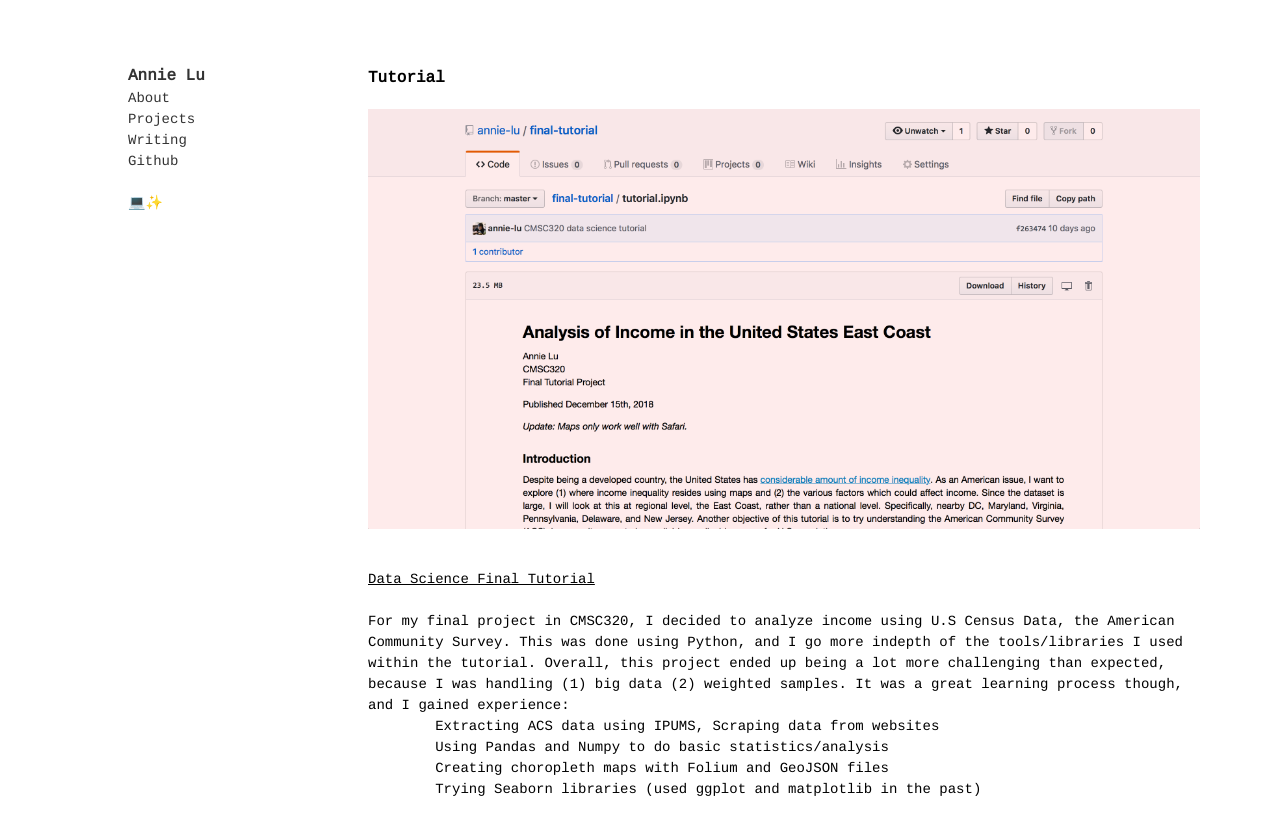
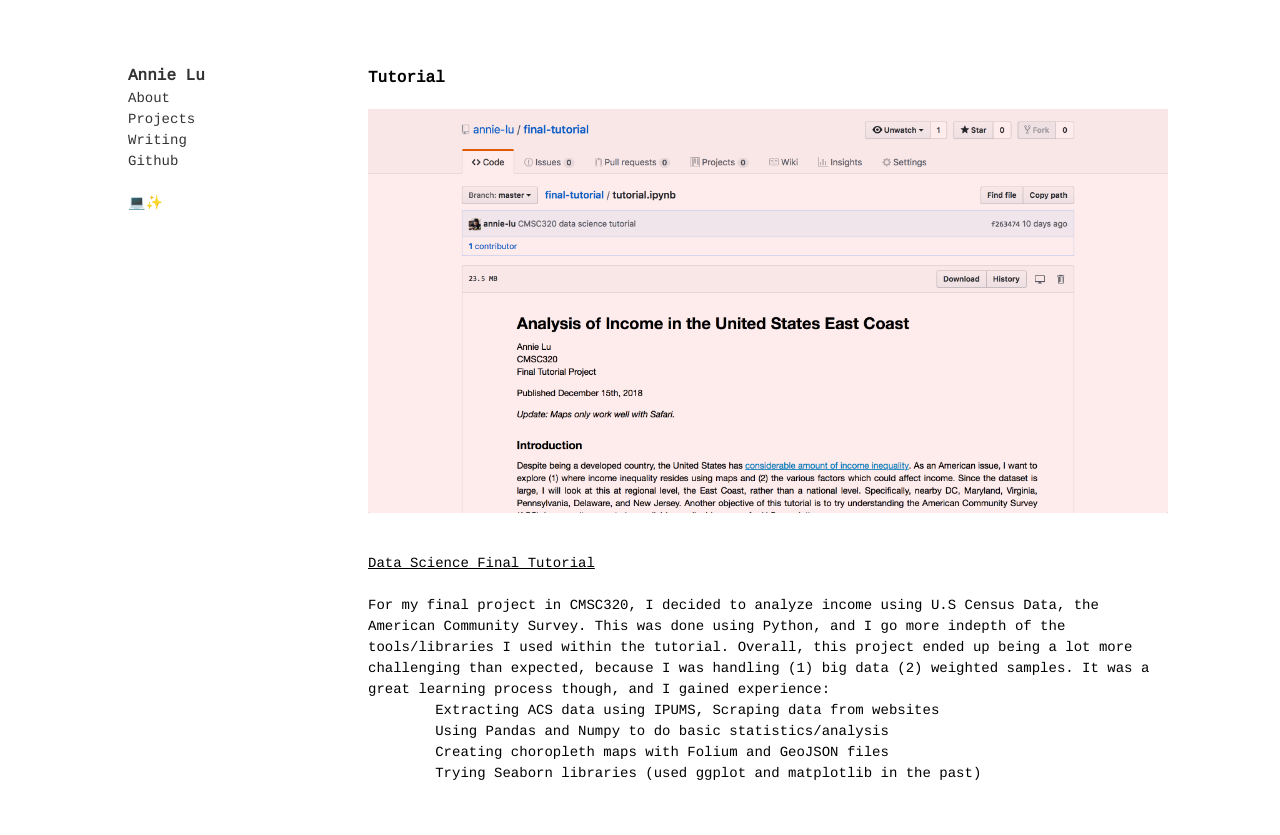
Before and after one commit to annie-lu/annie-lu.github.io, a Jekyll site: the page built from tutorial.html, in a window 1280 px wide. Shown: the top 835 px of the page. Built offline with Jekyll 4.4.1, drawn with Linux system fonts in a browser that asks for light colours.

Commit message:
Update tutorial.html

```diff
--- a/tutorial.html
+++ b/tutorial.html
@@ -2,7 +2,7 @@
 layout: posts
 title: Tutorial
 ---
-  <article>
+  <article class="pr4-ns">
     <a href="https://github.com/annie-lu/final-tutorial" class="db link dim tc">
     <img src="images/tutorial.png" class="w-100" alt="beginning of data science tutorial">
     </a>
```
